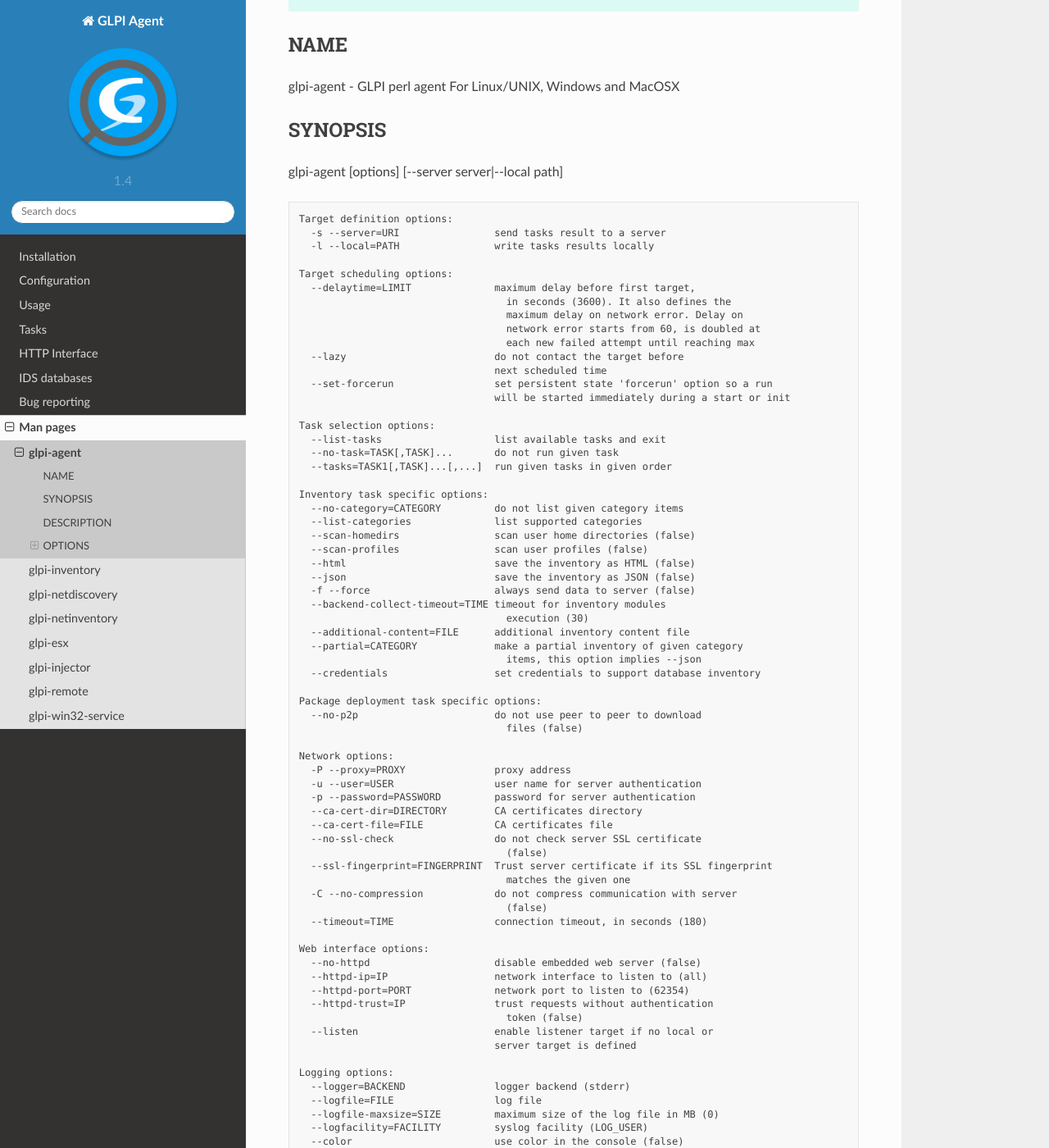
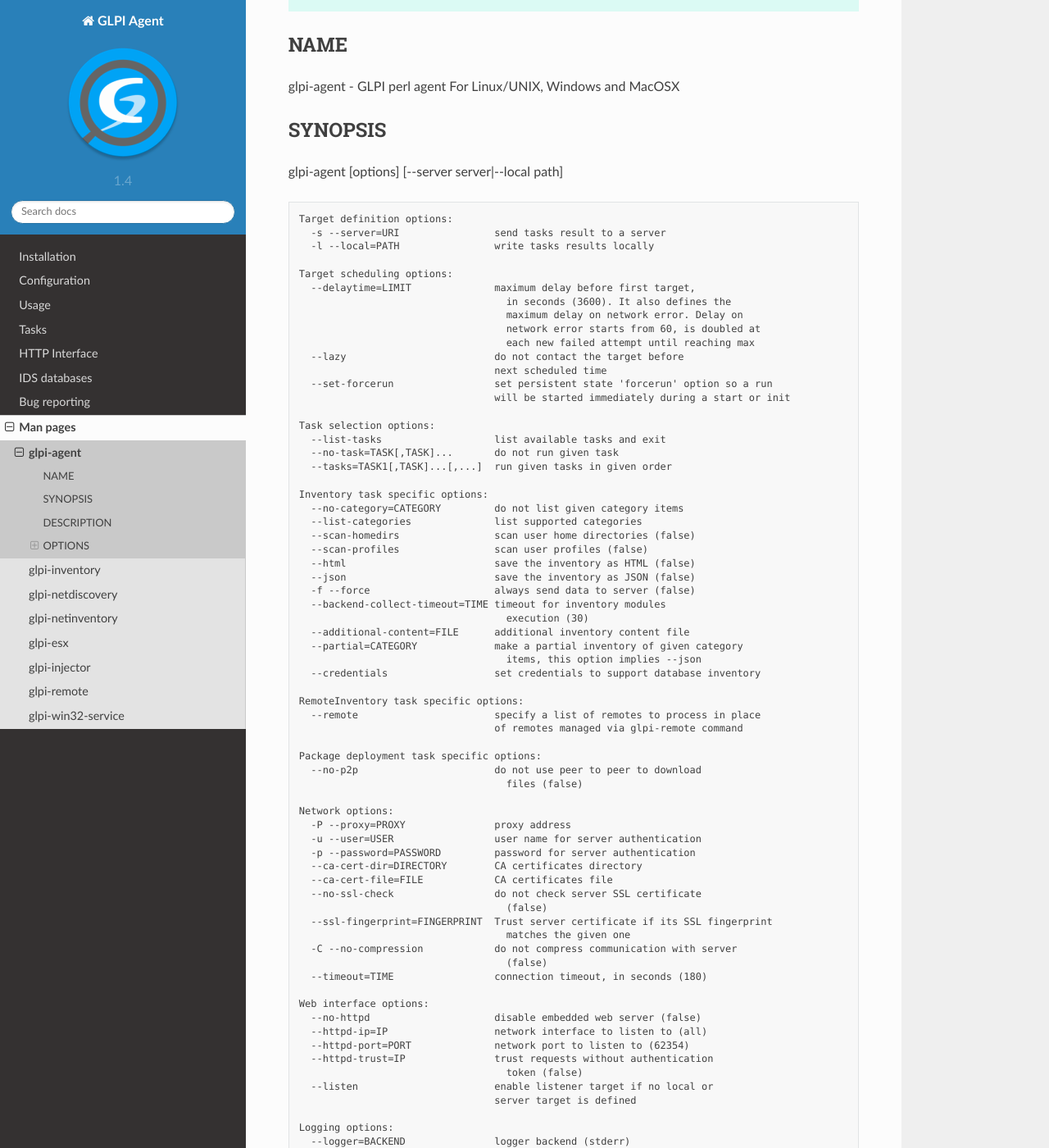
Before and after one commit to glpi-project/doc-agent, a Sphinx documentation site: the page built from source/man/glpi-agent.rst, in a window 1280 px wide and 1400 px high, scrolled down 270 px. Shown: the whole window at 82% size. Built offline with Sphinx 7.4.7 and the Read the Docs theme 2.0.0, drawn with Linux system fonts in a browser that asks for light colours; some of the changed text lies outside the part shown.

Commit message:
Update man pages

```diff
--- a/source/man/glpi-agent.rst
+++ b/source/man/glpi-agent.rst
@@ -49,6 +49,10 @@
        --partial=CATEGORY             make a partial inventory of given category
                                         items, this option implies --json
        --credentials                  set credentials to support database inventory
+
+     RemoteInventory task specific options:
+       --remote                       specify a list of remotes to process in place
+                                      of remotes managed via glpi-remote command
 
      Package deployment task specific options:
        --no-p2p                       do not use peer to peer to download
--- a/source/man/glpi-remote.rst
+++ b/source/man/glpi-remote.rst
@@ -149,7 +149,6 @@
    Set the timeout for network requests (defaults to 10 seconds).
 
 **-p**, **--port**\ =\ *LIST*
-
    A list of ports used when making a scan and to discover remote
    computers. The defaults is to scan the standard ssh port and winrm
    ports: *22,5985,5986*.
```
